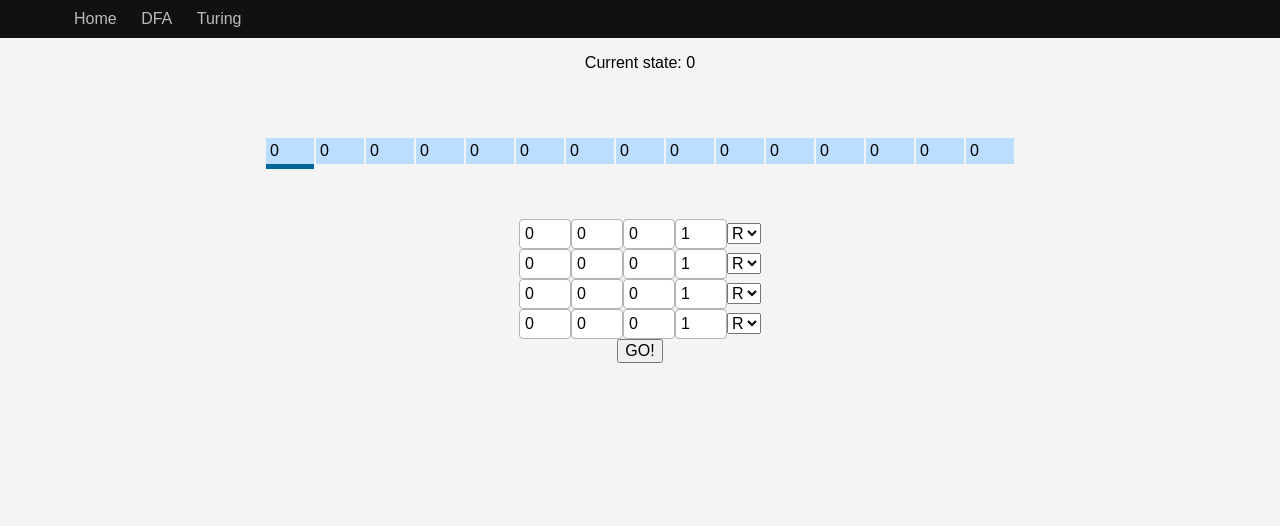
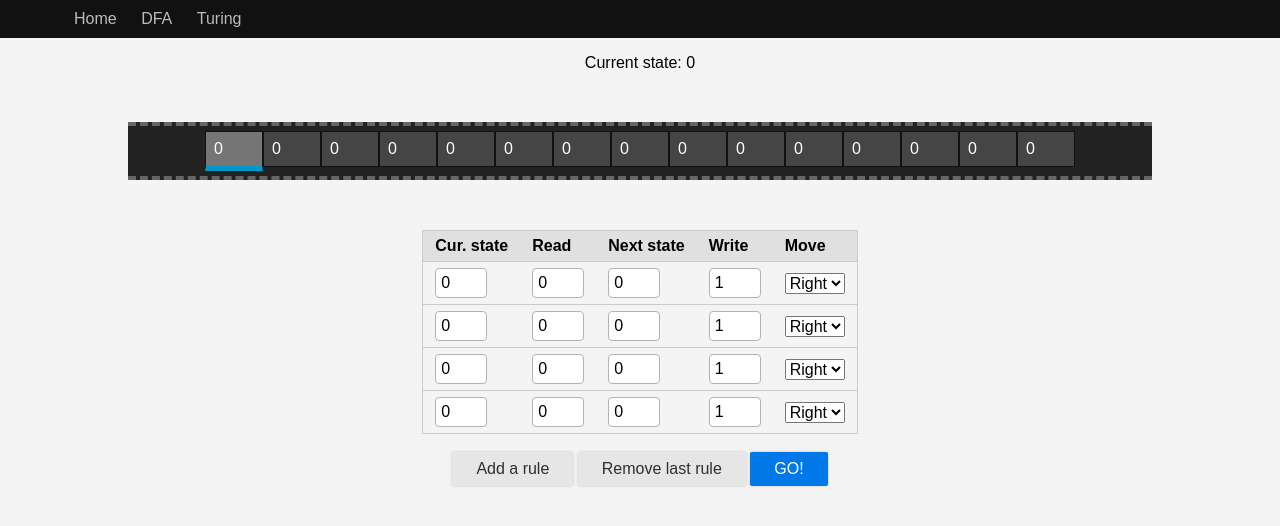
Before and after one commit to chaitan94/automata, a plain HTML site: page turing.html in a window 1280 px wide. Drawn offline with Linux system fonts and the light colour scheme.

Commit message:
[turing] Add and remove rules

```diff
--- a/css/turing.css
+++ b/css/turing.css
@@ -2,15 +2,20 @@
 	width: 40px;
 }
 #tape{
-	padding: 50px 5px;
+	margin: 50px 0;
+	padding: 5px 0;
+	background: #222;
+	border-top: 4px #666 dashed;
+	border-bottom: 4px #666 dashed;
 }
 #tape input{
-	border: 0;
-	padding: 4px;
-	margin: 0 1px;
-	background: #BDF;
+	border: 1px #111 solid;
+	padding: 8px;
+	background: #454545;
+	color: #FFF;
 	width: 40px;
 }
 #tape input.active{
-	border-bottom: 5px solid #069;
+	background: #757575;
+	border-bottom: 5px solid #09C;
 }
--- a/js/turing.js
+++ b/js/turing.js
@@ -61,4 +61,10 @@ var Controller = function($scope){
 			}
 		}
 	}
+	$scope.addRule = function(){
+		$scope.inputs.push(new Inp());
+	}
+	$scope.removeRule = function(){
+		$scope.inputs.pop();
+	}
 }
--- a/turing.html
+++ b/turing.html
@@ -16,30 +16,26 @@
 <div ng-app ng-controller="Controller">
 <center>
 	<p>Current state: {{state}}</p>
-	<div class="pure-g">
-		<div class="pure-u-1-1">
-			<div id="tape">
-				<input ng-repeat="item in tapeItems" ng-model="item.val" class="{{item.active}}">
-			</div>
-		</div>
+	<div id="tape">
+		<input ng-repeat="item in tapeItems" ng-model="item.val" class="{{item.active}}">
 	</div>
-	<div class="pure-g">
-		<div class="pure-u-1-1">
-			<div id="inputs">
-				<div class="inp" ng-repeat="input in inputs">
-					<input ng-model="input.curstate" type="text">
-					<input ng-model="input.inp" type="text">
-					<input ng-model="input.nextstate" type="text">
-					<input ng-model="input.write" type="text">
-					<select ng-model="input.move">
-						<option>R</option>
-						<option>L</option>
-					</select>
-				</div>
-			</div>
-			<input type="button" ng-click="go();" value="GO!">
-		</div>
-	</div>
+	<table class="pure-table pure-table-horizontal">
+		<thead><tr><th>Cur. state</th><th>Read</th><th>Next state</th><th>Write</th><th>Move</th></tr></thead>
+		<tbody><tr class="inp" ng-repeat="input in inputs">
+			<td><input ng-model="input.curstate" type="text"></td>
+			<td><input ng-model="input.inp" type="text"></td>
+			<td><input ng-model="input.nextstate" type="text"></td>
+			<td><input ng-model="input.write" type="text"></td>
+			<td><select ng-model="input.move">
+				<option value="R">Right</option>
+				<option value="L">Left</option>
+			</select></td>
+		</tr></tbody>
+	</table>
+	<br>
+	<button class="pure-button" ng-click="addRule();">Add a rule</button>
+	<button class="pure-button" ng-click="removeRule();">Remove last rule</button>
+	<input type="button" class="pure-button pure-button-primary" ng-click="go();" value="GO!">
 </center>
 </div>
 </main>
```
